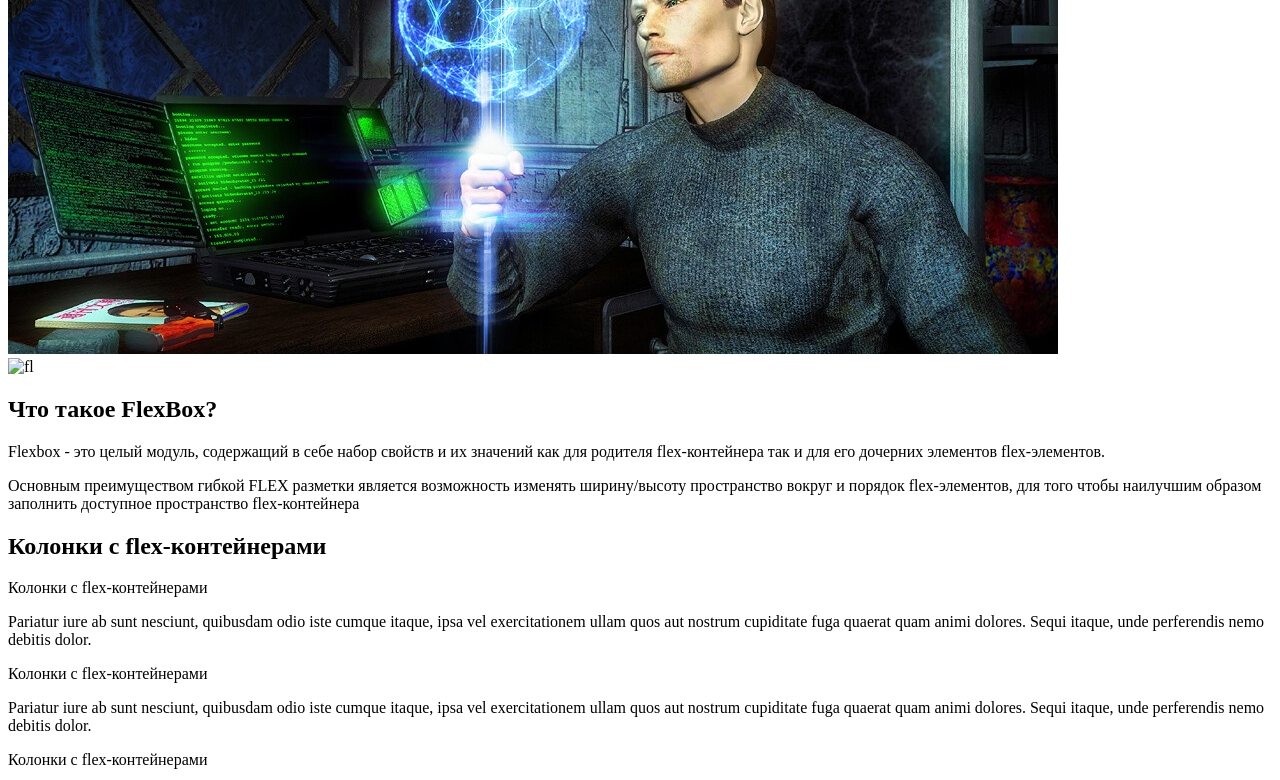
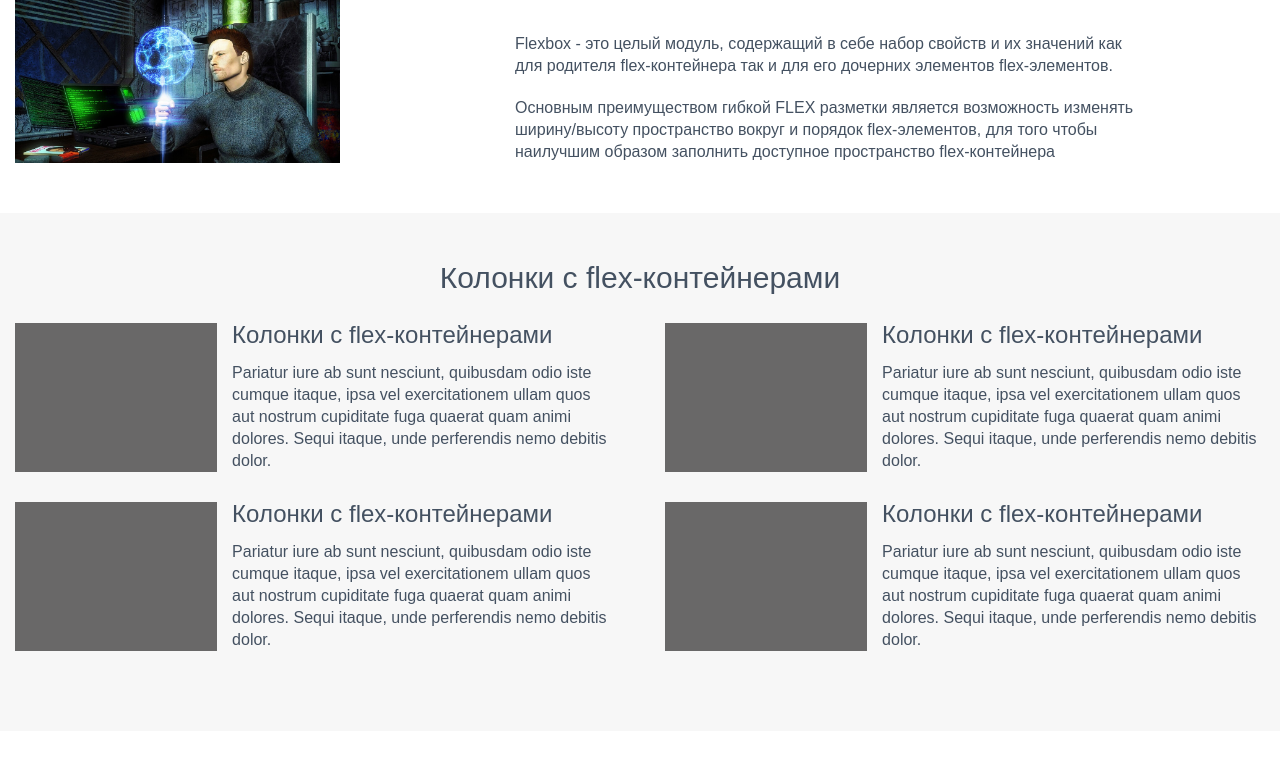
Before and after one commit to nvs163/learn-flexbox, a plain HTML site: page index.html in a window 1280 px wide. Shown: the part 480-1260 px from the top of the page. Drawn offline with Linux system fonts and the light colour scheme; the site is published under a folder, as on GitHub Pages, so addresses that start at the root find nothing.

Commit message:
refactor: change link

```diff
--- a/index.html
+++ b/index.html
@@ -3,7 +3,7 @@
 <head>
   <meta charset="UTF-8">
   <title>Flex-practice</title>
-  <link rel="stylesheet" href="/css/style.css">
+  <link rel="stylesheet" href="./css/style.css">
   <meta http-equiv="X-UA-Compatible" content="IE=edge">
   <meta name="viewport" content="width=device-width, initial-scale=1.0">
 </head>
@@ -31,7 +31,7 @@
       <div class="container">
         <div class="flexbox-wrap">
           <div class="flexbox-picture">
-            <img src="/img/hero/luca-oleastri-freelancer.jpg" alt="fl" class="flexbox-img">
+            <img src="./img/hero/luca-oleastri-freelancer.jpg" alt="fl" class="flexbox-img">
           </div>
           <div class="about-flexbox">
             <h2 class="flexbox-title section-title">Что такое FlexBox?</h2>
```
